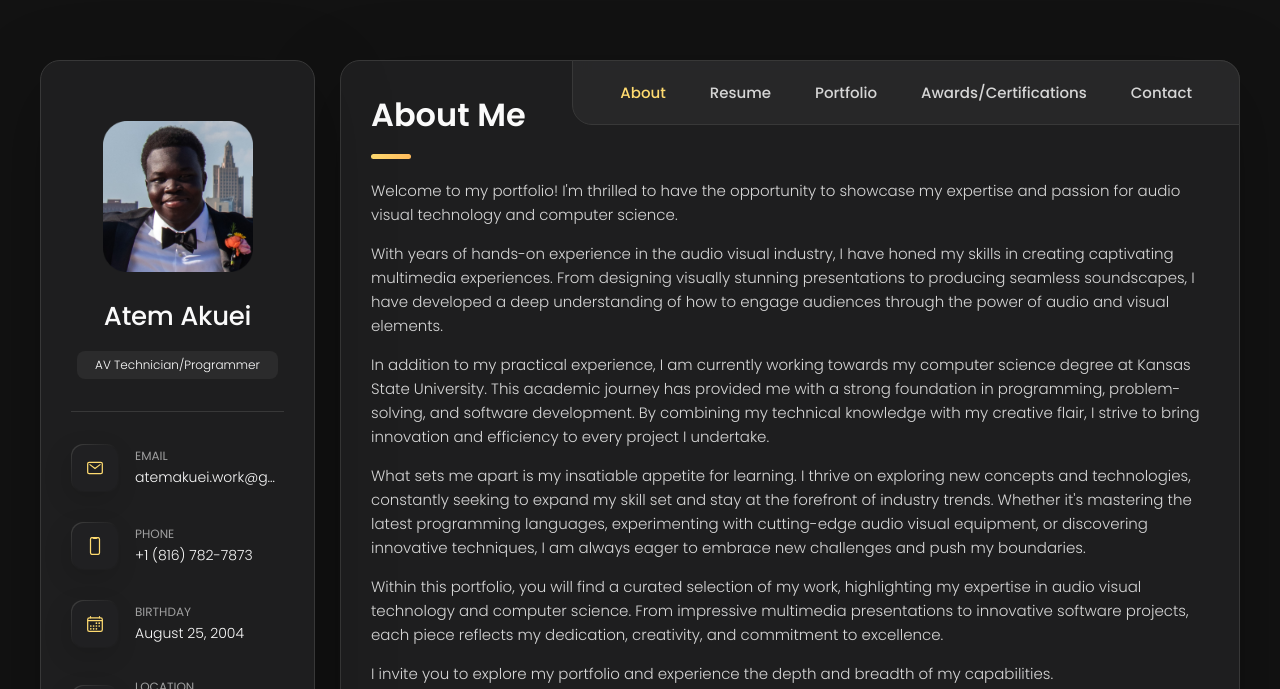
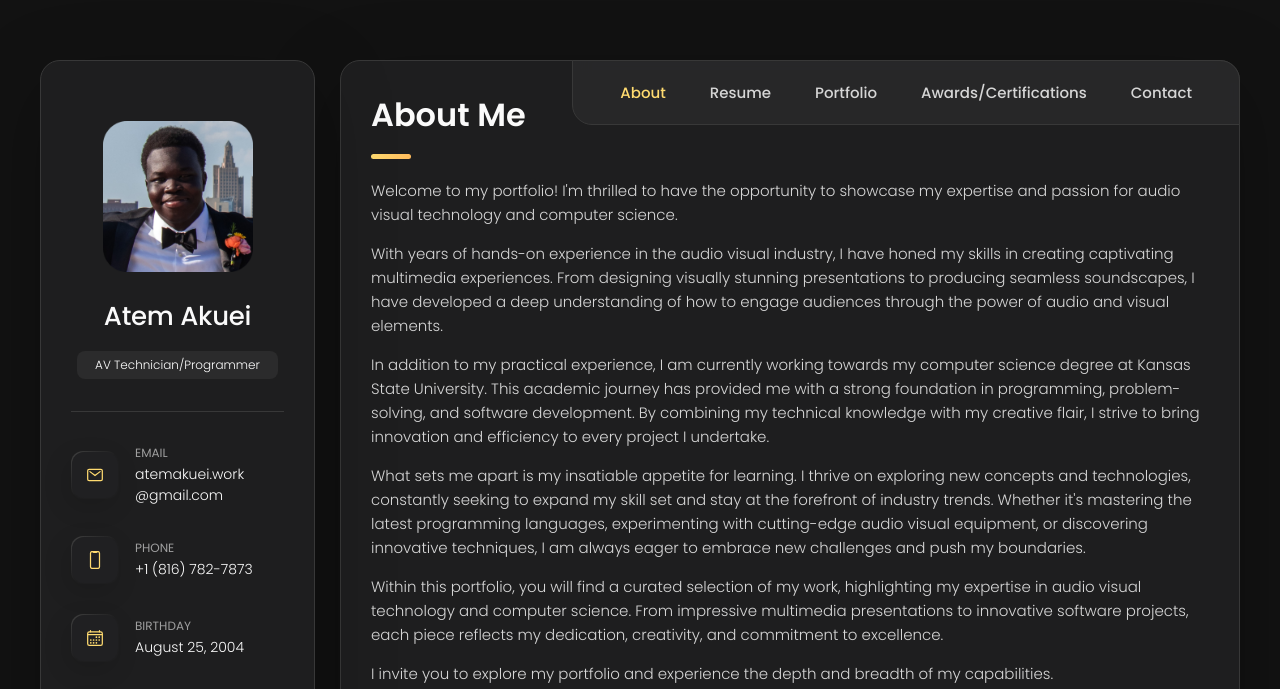
Before and after one commit to meepermad/meepermad.github.io, a plain HTML site: page index.html in a window 1280 px wide. Shown: the top 689 px of the page. Drawn offline with nearby package versions, Linux system fonts and the light colour scheme.

Commit message:
Email change

```diff
--- a/index.html
+++ b/index.html
@@ -74,7 +74,8 @@
             <div class="contact-info">
               <p class="contact-title">Email</p>
 
-              <a href="mailto:atemakuei.work@gmail.com" class="contact-link">atemakuei.work@gmail.com</a>
+              <a href="mailto:atemakuei.work@gmail.com" class="contact-link">atemakuei.work</a>
+              <a href="mailto:atemakuei.work@gmail.com" class="contact-link">@gmail.com</a>
             </div>
 
           </li>
```
